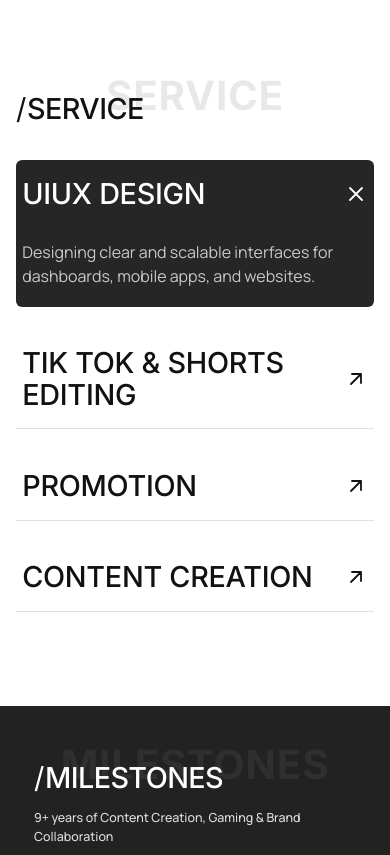
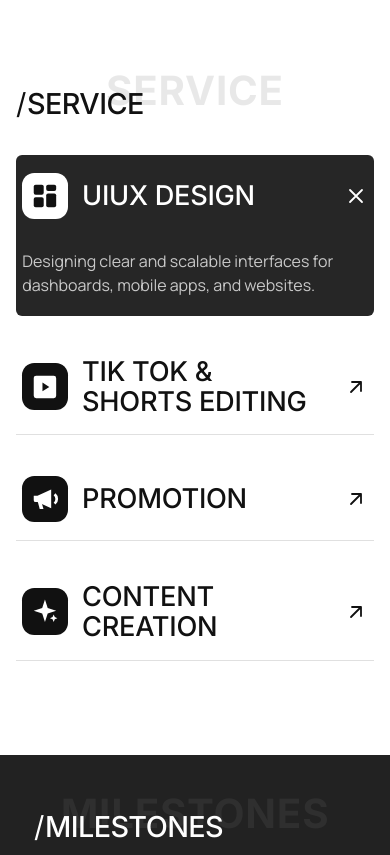
Before and after one commit to rahulchhetri-git/Krishna-Portfolio, a plain HTML site: page index.html in a window 390 px wide. Shown: the part 2376-3231 px from the top of the page. Drawn offline with Linux system fonts and the light colour scheme.

Commit message:
Fixing the services section

```diff
--- a/css/responsive.css
+++ b/css/responsive.css
@@ -189,12 +189,38 @@
   }
 
   .service {
-    margin-top: 40px;
+    margin-top: 35px;
     margin-bottom: 50px;
   }
   .accordion__name {
-    font-size: clamp(1.8rem, 6.5vw, 2.3rem);
+    display: flex;
+    align-items: center;
+    gap: 0.5em;
+    min-width: 0;
+    font-size: clamp(1.7rem, 6.4vw, 2.2rem);
     font-weight: 500;
+  }
+  .accordion__name > span {
+    min-width: 0;
+  }
+  .accordion__icon-badge {
+    display: grid;
+    place-items: center;
+    flex: 0 0 auto;
+    width: 1.7em;
+    aspect-ratio: 1;
+    border-radius: 0.45em;
+    background: var(--ink);
+    color: #fff;
+  }
+  .accordion__item.is-open .accordion__icon-badge {
+    background: #fff;
+    color: var(--ink);
+  }
+  .accordion__service-icon {
+    display: block;
+    width: 1.1em;
+    height: 1.1em;
   }
   .accordion {
     display: grid;
--- a/css/services.css
+++ b/css/services.css
@@ -35,6 +35,9 @@
 .accordion__name {
   font: 400 clamp(1.5rem, 4.4vw, 2.7rem)/1.1 var(--font-head);
   letter-spacing: -0.01em;
+}
+.accordion__icon-badge {
+  display: none;
 }
 .accordion__toggle {
   font-size: 1.5rem;
--- a/index.html
+++ b/index.html
@@ -394,7 +394,14 @@
                 aria-controls="svc-1"
                 id="svc-1-btn"
               >
-                <span class="accordion__name">UIUX DESIGN</span>
+                <span class="accordion__name">
+                  <span class="accordion__icon-badge" aria-hidden="true">
+                    <svg class="icon accordion__service-icon" viewBox="0 0 24 24">
+                      <use href="#i-service-design" />
+                    </svg>
+                  </span>
+                  <span>UIUX DESIGN</span>
+                </span>
                 <span class="accordion__toggle" aria-hidden="true">
                   <svg class="icon icon--arrow" viewBox="0 0 24 24">
                     <use href="#i-arrow-up-right" />
@@ -431,7 +438,14 @@
                 aria-controls="svc-2"
                 id="svc-2-btn"
               >
-                <span class="accordion__name">TIK TOK &amp; SHORTS EDITING</span>
+                <span class="accordion__name">
+                  <span class="accordion__icon-badge" aria-hidden="true">
+                    <svg class="icon accordion__service-icon" viewBox="0 0 24 24">
+                      <use href="#i-service-edit" />
+                    </svg>
+                  </span>
+                  <span>TIK TOK &amp; SHORTS EDITING</span>
+                </span>
                 <span class="accordion__toggle" aria-hidden="true">
                   <svg class="icon icon--arrow" viewBox="0 0 24 24">
                     <use href="#i-arrow-up-right" />
@@ -467,7 +481,14 @@
                 aria-controls="svc-3"
                 id="svc-3-btn"
               >
-                <span class="accordion__name">PROMOTION</span>
+                <span class="accordion__name">
+                  <span class="accordion__icon-badge" aria-hidden="true">
+                    <svg class="icon accordion__service-icon" viewBox="0 0 24 24">
+                      <use href="#i-service-promotion" />
+                    </svg>
+                  </span>
+                  <span>PROMOTION</span>
+                </span>
                 <span class="accordion__toggle" aria-hidden="true">
                   <svg class="icon icon--arrow" viewBox="0 0 24 24">
                     <use href="#i-arrow-up-right" />
@@ -503,7 +524,14 @@
                 aria-controls="svc-4"
                 id="svc-4-btn"
               >
-                <span class="accordion__name">CONTENT CREATION</span>
+                <span class="accordion__name">
+                  <span class="accordion__icon-badge" aria-hidden="true">
+                    <svg class="icon accordion__service-icon" viewBox="0 0 24 24">
+                      <use href="#i-service-content" />
+                    </svg>
+                  </span>
+                  <span>CONTENT CREATION</span>
+                </span>
                 <span class="accordion__toggle" aria-hidden="true">
                   <svg class="icon icon--arrow" viewBox="0 0 24 24">
                     <use href="#i-arrow-up-right" />
@@ -768,6 +796,43 @@
         <path d="M6 6l12 12M18 6L6 18" />
       </symbol>
       <symbol
+        id="i-service-design"
+        viewBox="0 0 24 24"
+        fill="currentColor"
+      >
+        <rect x="3" y="3" width="8" height="8" rx="1.5" />
+        <rect x="13" y="3" width="8" height="5" rx="1.5" />
+        <rect x="13" y="10" width="8" height="11" rx="1.5" />
+        <rect x="3" y="13" width="8" height="8" rx="1.5" />
+      </symbol>
+      <symbol
+        id="i-service-edit"
+        viewBox="0 0 24 24"
+        fill="currentColor"
+      >
+        <path
+          fill-rule="evenodd"
+          d="M5 3h14a2 2 0 0 1 2 2v14a2 2 0 0 1-2 2H5a2 2 0 0 1-2-2V5a2 2 0 0 1 2-2Zm5 5.5v7l5.5-3.5L10 8.5Z"
+        />
+      </symbol>
+      <symbol
+        id="i-service-promotion"
+        viewBox="0 0 24 24"
+        fill="currentColor"
+      >
+        <path d="M3 9.5h3l11-5v15l-11-5H4.5A1.5 1.5 0 0 1 3 13Z" />
+        <path d="m6.3 14.5 1.5 5.5h3l-1.6-5.5Z" />
+        <path d="M19 9a4 4 0 0 1 0 6l1.5 1.5a6 6 0 0 0 0-9Z" />
+      </symbol>
+      <symbol
+        id="i-service-content"
+        viewBox="0 0 24 24"
+        fill="currentColor"
+      >
+        <path d="m12 2 2.2 6.8L21 11l-6.8 2.2L12 20l-2.2-6.8L3 11l6.8-2.2L12 2Z" />
+        <path d="m19 14 .9 2.1L22 17l-2.1.9L19 20l-.9-2.1L16 17l2.1-.9L19 14Z" />
+      </symbol>
+      <symbol
         id="i-instagram"
         viewBox="0 0 24 24"
         fill="none"
```
